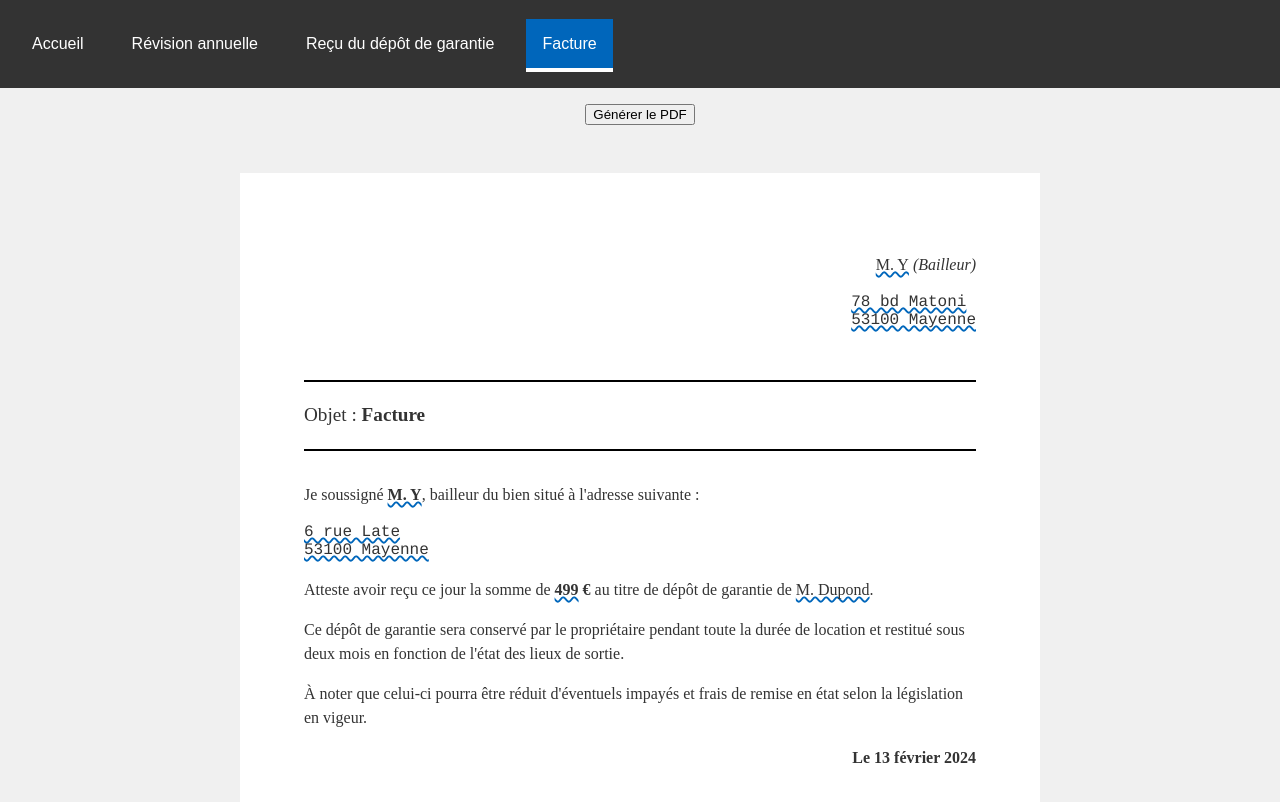
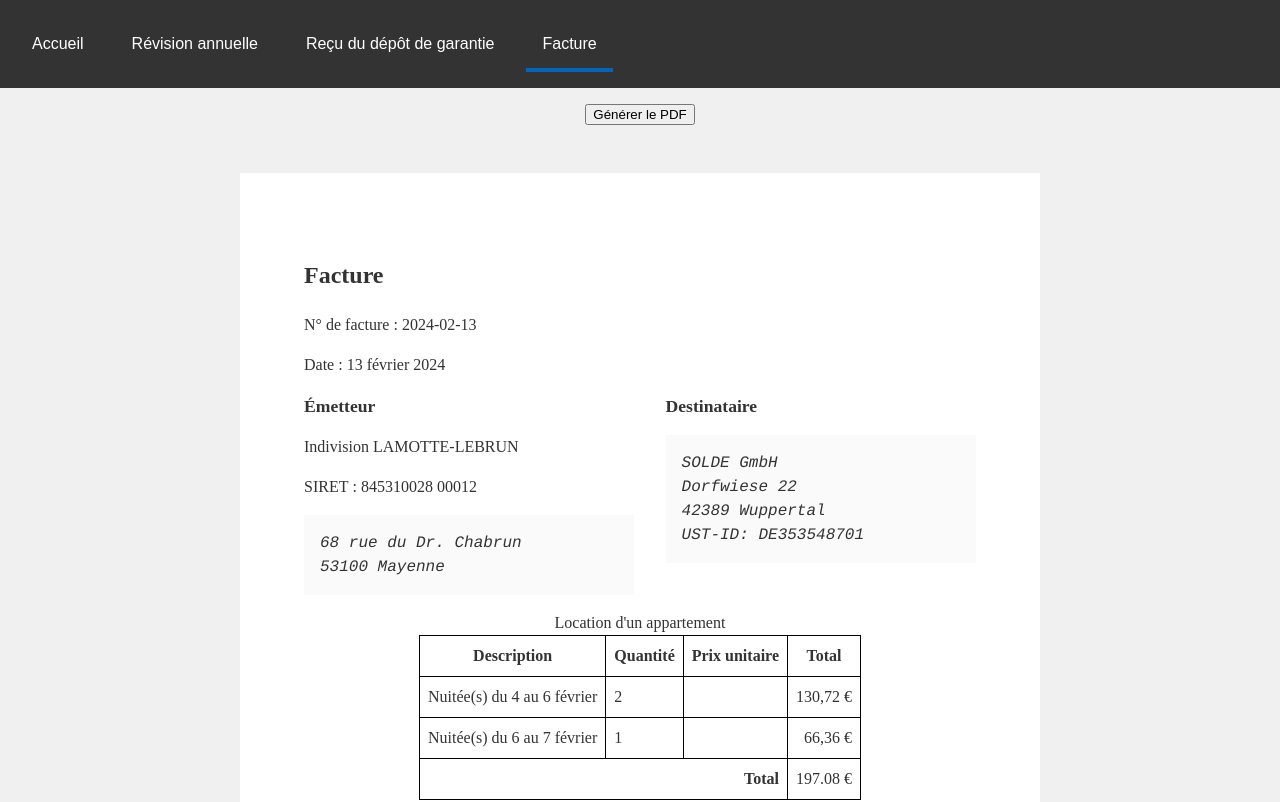
Before and after one commit to cyril-lamotte/immo-pdf, a Next.js app: page /documents/facture in a window 1280 px wide. Shown: the top 802 px of the page. Built offline with nearby package versions, Linux system fonts and the light colour scheme.

Commit message:
Update Bubble and Navigation styles, add User component and invoice styles

```diff
--- a/src/app/components/Bubble/bubble.scss
+++ b/src/app/components/Bubble/bubble.scss
@@ -1,11 +1,6 @@
 .bubble__editable {
-  background-color: transparent;
   position: relative;
-  text-decoration-line: underline;
-  text-decoration-color: var(--editable);
-  text-decoration-thickness: 2px;
-  text-decoration-style: wavy;
-  text-decoration-skip-ink: none;
+  background-color: var(--editable);
   color: var(--editable-text);
   border: none;
   cursor: pointer;
@@ -17,7 +12,15 @@
   transition: all 300ms;
 
   &:hover {
-    text-decoration-color: #000}
+    transform: scale(1.2);
+  }
+
+  &:before {
+    content: '';
+    position: absolute;
+    inset: -3px;
+    border: 4px solid var(--editable);
+  }
 }
 
 .bubble {
--- a/src/app/components/Navigation/navigation.scss
+++ b/src/app/components/Navigation/navigation.scss
@@ -12,8 +12,7 @@
     text-decoration: none;
 
     &.is-active {
-      background-color: var(--editable);
-      border-block-end: 4px solid #fff;
+      border-block-end: 4px solid var(--editable);
     }
   }
 
--- /dev/null
+++ b/src/app/components/User/user.tsx
@@ -0,0 +1,15 @@
+
+type Props = {
+  viewmode?: string,
+}
+
+export default function User(props: Props) {
+
+  return (
+    <div className="user">
+      <p>Indivision LAMOTTE-LEBRUN</p>
+      <p>SIRET&nbsp;: 845310028 00012</p>
+      <address className="invoice-address">68 rue du Dr. Chabrun<br />53100 Mayenne</address>
+    </div>
+  )
+}
--- /dev/null
+++ b/src/app/documents/facture/invoice.scss
@@ -0,0 +1,35 @@
+
+.invoice-address {
+  background-color: var(--light-background);
+  padding: 1rem;
+}
+
+.invoice-table {
+  border-collapse: collapse;
+  margin-inline: auto;
+
+  td,
+  th {
+    border: 1px solid #000;
+    padding: 0.5rem;
+  }
+}
+
+.invoice-addresses {
+  display: flex;
+  justify-content: space-between;
+  gap: 2rem;
+}
+
+.invoice-address-item {
+  flex-grow: 1;
+}
+
+.invoice-total {
+  text-align: right;
+  font-weight: bold;
+}
+
+.invoice-number {
+  text-align: right;
+}
--- a/src/app/documents/facture/page.tsx
+++ b/src/app/documents/facture/page.tsx
@@ -1,38 +1,86 @@
 "use client"
 
-import Bubble from "../../components/Bubble/bubble"
-import DocumentHeader from "../../components/DocumentHeader/documentHeader"
-import DocumentFooter from '../../components/DocumentFooter/documentFooter';
-import { BailContext } from '../../contexts/BailContext';
-import { useDocument } from '../../hooks/document.hook';
+import User from "../../components/User/user";
+import './invoice.scss';
 
 export default function Facture() {
-  const { bail, setBail, handleClick } = useDocument();
-  const title = 'Facture';
+  return (
+    <article className="document">
 
-  return (
-    <article className="document" onClick={handleClick}>
-      <BailContext.Provider value={{ bail, setBail }}>
-        <DocumentHeader title={title} hide-tenant="true" />
+      <div className="invoice-layout">
 
-        <p>Je soussigné <strong><Bubble item="owner_name" /></strong>, bailleur du bien
-        situé à l&apos;adresse suivante&nbsp;:</p>
+        <header className="invoice-header">
+          <h1>Facture</h1>
+          <p>N&deg; de facture&nbsp;: 2024-02-13</p>
+          <p>Date&nbsp;: 13 février 2024</p>
+        </header>
 
-        <address><Bubble item="address" widget="textarea" /></address>
+        <div className="invoice-addresses">
+          <div className="invoice-address-item">
 
-        <p>Atteste avoir reçu ce jour la somme de {' '}
-          <strong><Bubble item="garantie" type="int" />&nbsp;€</strong> au
-          titre de dépôt de garantie de <Bubble item="tenant_name" />.</p>
+            <h2>Émetteur</h2>
 
-        <p>Ce dépôt de garantie sera conservé par le propriétaire pendant toute
-          la durée de location et restitué sous deux mois en fonction de
-          l&apos;état des lieux de sortie.</p>
+            <User viewmode="invoice" />
 
-        <p>À noter que celui-ci pourra être réduit d&apos;éventuels impayés et
-          frais de remise en état selon la législation en vigeur.</p>
+          </div>
 
-        <DocumentFooter />
-      </BailContext.Provider>
+          <div className="invoice-address-item">
+
+            <h2>Destinataire</h2>
+
+            <address className="invoice-address">
+              SOLDE GmbH<br />
+              Dorfwiese 22<br />
+              42389 Wuppertal<br />
+              UST-ID: DE353548701<br />
+            </address>
+
+          </div>
+        </div>
+
+        <div className="invoice-content">
+
+          <table className="invoice-table">
+            <caption>Location d&apos;un appartement</caption>
+            <thead>
+              <tr>
+                <th>Description</th>
+                <th>Quantité</th>
+                <th>Prix unitaire</th>
+                <th>Total</th>
+              </tr>
+            </thead>
+            <tbody>
+
+              <tr>
+                <td>Nuitée(s) du 4 au 6 février</td>
+                <td>2</td>
+                <td></td>
+                <td className="invoice-number">130,72&nbsp;&euro;</td>
+              </tr>
+
+              <tr>
+                <td>Nuitée(s) du 6 au 7 février</td>
+                <td>1</td>
+                <td></td>
+                <td className="invoice-number">66,36&nbsp;&euro;</td>
+              </tr>
+
+              <tr>
+                <td colSpan={3} className="invoice-total">Total</td>
+                <td className="invoice-number">197.08&nbsp;&euro;</td>
+              </tr>
+
+            </tbody>
+          </table>
+
+        </div>
+
+        <p>Merci de votre confiance,</p>
+        <p>Cordialement,</p>
+
+      </div>
+
     </article>
   )
 }
--- a/src/app/styles/_root.scss
+++ b/src/app/styles/_root.scss
@@ -3,6 +3,7 @@
   box-sizing: border-box;
 
   --bg-color: #f0f0f0;
+  --light-background: #fafafa;
   --document-color: #fff;
   --text-color: #333;
   --editable: #0066bb;
@@ -11,10 +12,11 @@
 
   @media (prefers-color-scheme: dark) {
     --bg-color: #1c1c1e;
+    --light-background: #555;
     --document-color: #333;
     --text-color: #fefefe;
     --editable: #ffff6d;
-    --editable-text: #fff;
+    --editable-text: #333;
     --bg-editable-form: #555;
   }
 }
--- a/src/app/styles/features/_print.scss
+++ b/src/app/styles/features/_print.scss
@@ -1,10 +1,19 @@
 @media print {
+
+  body {
+    background: none !important;
+  }
+
   .document {
     padding: 0;
   }
 
   .bubble__editable {
-    text-decoration-line: none !important;
+    background-color: transparent !important;
+
+    &:before {
+      display: none;
+    }
   }
 
   .hidden-print {
```
